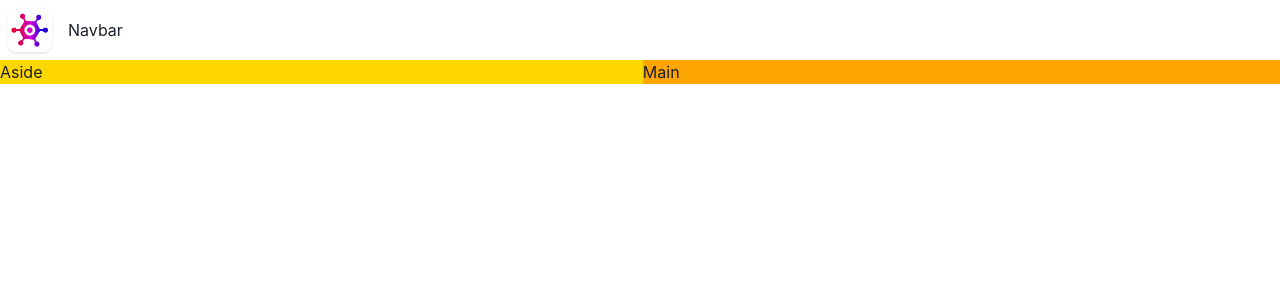
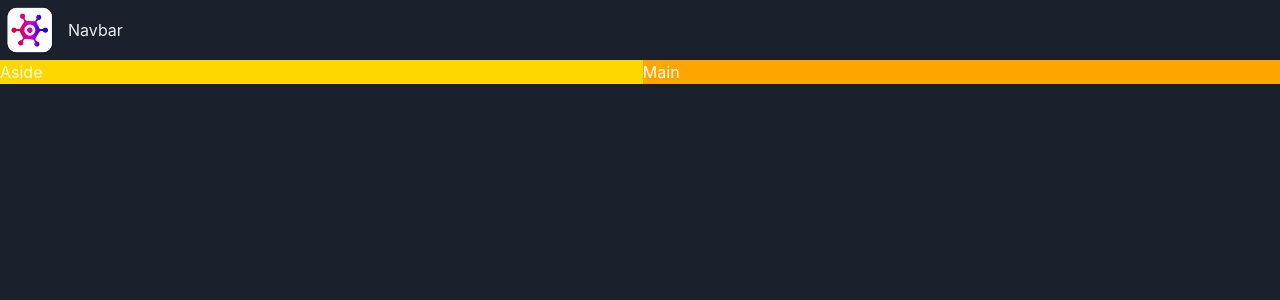
Before and after one commit to alihamza79/game-hub, a React (Vite) app: page / in a window 1280 px wide. Shown: the top 300 px of the page. Built offline with nearby package versions, Linux system fonts and the light colour scheme.

Commit message:
Implement dark mode

```diff
--- a/src/main.tsx
+++ b/src/main.tsx
@@ -1,11 +1,13 @@
 import React from "react";
-import { ChakraProvider } from "@chakra-ui/react";
+import { ChakraProvider, ColorModeScript } from "@chakra-ui/react";
 import ReactDOM from "react-dom/client";
+import theme from "./theme";
 import App from "./App";
 
 ReactDOM.createRoot(document.getElementById("root") as HTMLElement).render(
   <React.StrictMode>
-    <ChakraProvider>
+    <ChakraProvider theme={theme}>
+      <ColorModeScript initialColorMode={theme.config.initialColorMode} />
       <App />
     </ChakraProvider>
   </React.StrictMode>
--- /dev/null
+++ b/src/theme.ts
@@ -0,0 +1,11 @@
+
+import { extendTheme, ThemeConfig } from '@chakra-ui/react'
+
+
+const config: ThemeConfig = {
+  initialColorMode: 'dark',
+}
+
+const theme = extendTheme({ config })
+
+export default theme
```
